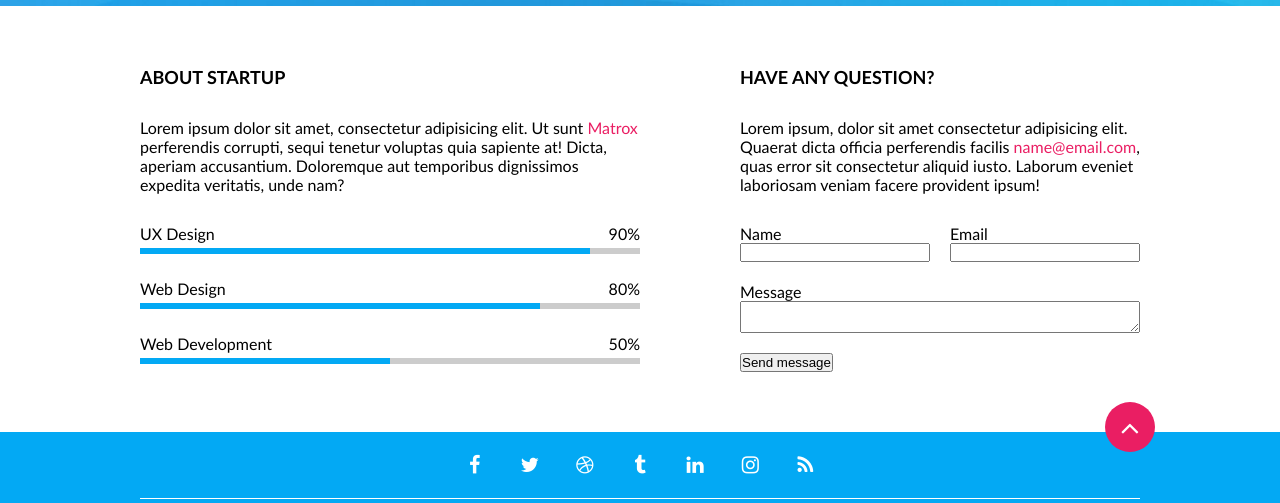
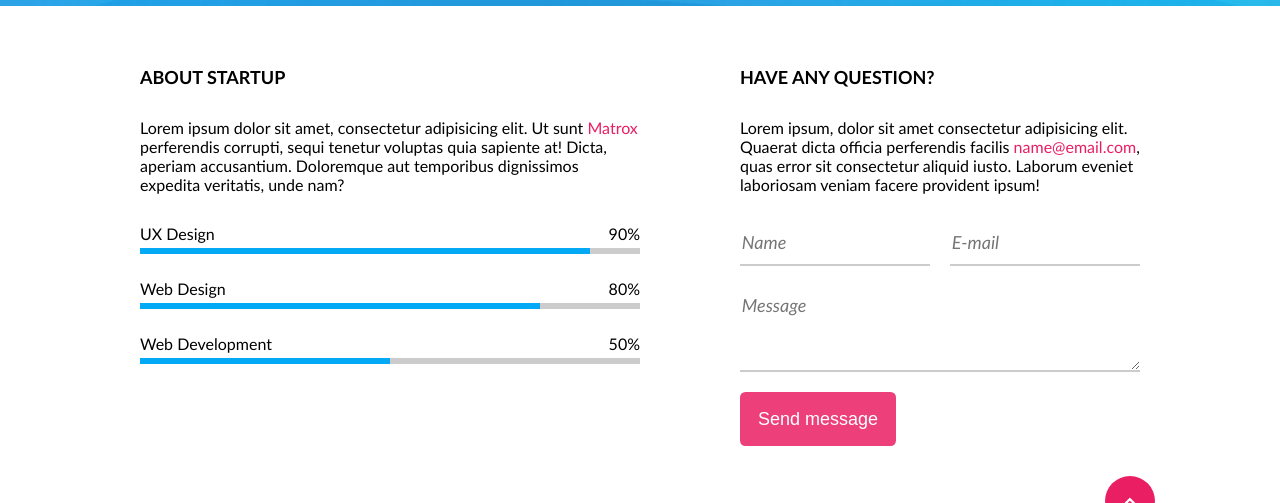
Before and after one commit to VladimirK1435/04---ComingSoon, a website: page index.html in a window 1280 px wide. Shown: the part 794-1297 px from the top of the page. Drawn offline with Linux system fonts and the light colour scheme.

Commit message:
Form Style Update

```diff
--- /dev/null
+++ b/css/components/button.css
@@ -0,0 +1,20 @@
+.btn {
+  display: inline-block;
+  width: auto;
+  padding: 1em;
+  background-color: var(--secondary-color);
+  color: #fff;
+  font-size: 18px;
+  line-height: 1em;
+  text-decoration: none;
+  border: none;
+  border-radius: 0.3em;
+  cursor: pointer;
+  opacity: 0.85;
+  transition: all 0.3s;
+}
+
+.btn:hover {
+  box-shadow: 0 3px 6px #0003;
+  opacity: 1;
+}
--- a/css/components/form.css
+++ b/css/components/form.css
@@ -1,3 +1,9 @@
+::placeholder {
+  font-family: 'Gill Sans', 'Gill Sans MT', Calibri, 'Trebuchet MS',
+    sans-serif;
+  font-style: italic;
+}
+
 form {
   display: grid;
   grid-template-columns: 1fr 1fr;
@@ -12,7 +18,32 @@ form>.cell-2 {
   grid-column: span 2;
 }
 
+form>div>label {
+  display: none;
+}
+
 form>div>input,
 form>div>textarea {
   width: 100%;
+  padding: 0.5em 0.1em;
+  font-size: 18px;
+  line-height: 1.2em;
+  border: none;
+  border-bottom: 2px solid #ccc;
 }
+
+form>div>textarea {
+  min-height: 4.8em;
+  max-height: 13em;
+  resize: vertical;
+}
+
+@media (max-width: 1000px) {
+  form {
+    grid-template-columns: 1fr;
+  }
+
+  form>.cell-2 {
+    grid-column: span 1;
+  }
+}
--- a/index.html
+++ b/index.html
@@ -24,6 +24,7 @@
   <link rel="stylesheet" href="./css/components/progress-bar.css" />
   <link rel="stylesheet" href="./css/components/mouse.css">
   <link rel="stylesheet" href="./css/components/form.css">
+  <link rel="stylesheet" href="./css/components/button.css">
   <!-- pages -->
   <link rel="stylesheet" href="./css/pages/home.css" />
 </head>
@@ -31,7 +32,7 @@
 <body>
   <section class="container hero bg-blue">
     <div class="short-row">
-      <img class="logo" src="./img/logo.png" alt="Logo">
+      <img class="logo" src="./pic/logo.png" alt="Logo">
       <h1 class="main-title">Coming soon</h1>
       <p class="main-description">An awesome new company for web resources is coming very soon. Enter your email to
         request an early invitation!</p>
@@ -108,19 +109,19 @@
         </p>
         <form action="/">
           <div class="cell-1">
-            <label for="">Name</label>
-            <input type="text">
+            <label for="Name">Name</label>
+            <input id="name" name="name" type="text" placeholder="Name" required>
           </div>
           <div class="cell-1">
-            <label for="">Email</label>
-            <input type="text">
+            <label for="Email">Email</label>
+            <input id="email" name="email" type="email" placeholder="E-mail" required>
           </div>
           <div class="cell-2">
-            <label for="">Message</label>
-            <textarea name="" id=""></textarea>
+            <label for="message">Message</label>
+            <textarea id="message" name="message" placeholder="Message" required></textarea>
           </div>
           <div class="cell-2">
-            <button>Send message</button>
+            <button class="btn">Send message</button>
           </div>
         </form>
       </div>
```
Also changed, not shown: pic/CSS-Tips-for-Non-Developers-for-Basic-Site-Changes.jpg (added).
